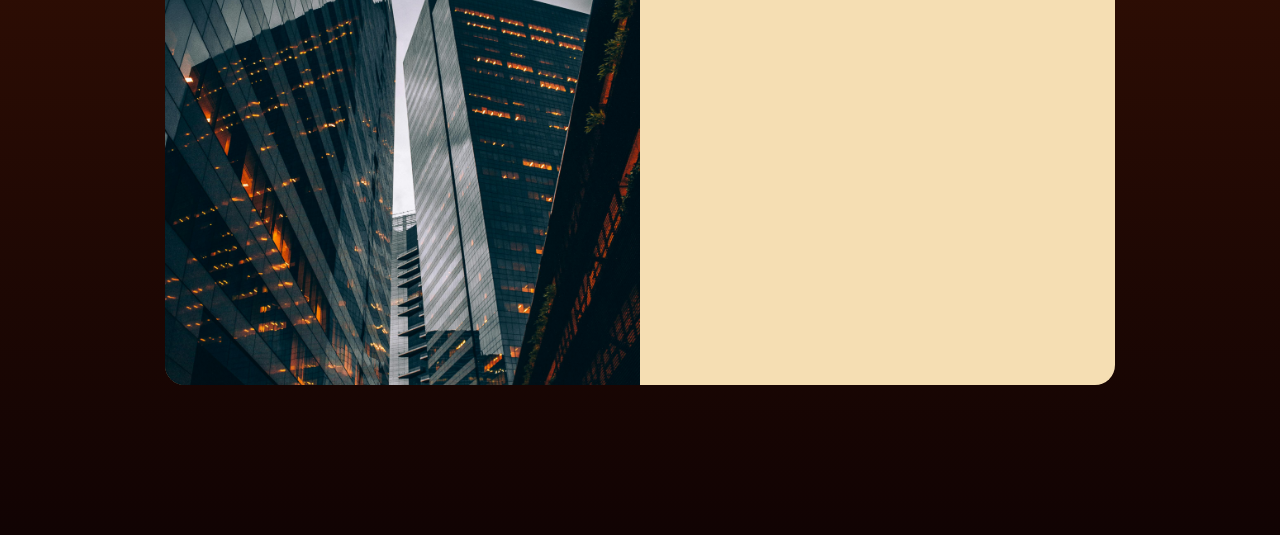
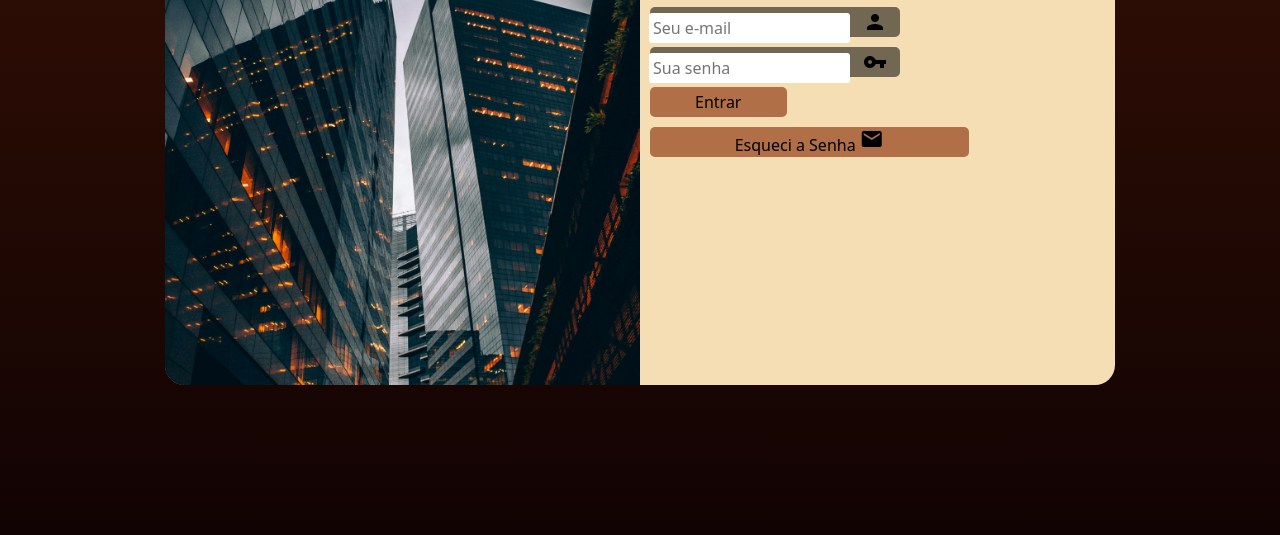
Before and after one commit to guidoferrariisotton/projetologin, a plain HTML site: page index.html in a window 1280 px wide. Shown: the part 265-800 px from the top of the page. Drawn offline with Linux system fonts and the light colour scheme.

Commit message:
atualizações e funcionalidade

```diff
--- a/index.html
+++ b/index.html
@@ -1,21 +1,58 @@
 <!DOCTYPE html>
 <html lang="pt-br">
   <head>
-    <meta charset="UTF-8">
-    <meta name="viewport" content="width=device-width, initial-scale=1.0">
+    <meta charset="UTF-8" />
+    <meta name="viewport" content="width=device-width, initial-scale=1.0" />
     <title>Projeto Login</title>
-    <link rel="stylesheet" href="style.css">
-    <link rel="stylesheet" href="mediaq.css">
+    <link rel="stylesheet" href="style.css" />
+    <link rel="stylesheet" href="mediaq.css" />
+    <link
+      href="https://fonts.googleapis.com/icon?family=Material+Icons"
+      rel="stylesheet"
+    />
   </head>
   <body>
     <main>
       <section id="login">
-            <div id="imagem">
-            </div>
+        <div id="imagem"></div>
         <div id="form">
           <h1>Login</h1>
-                <p>Seja Bem Vindo. Faça o Login para acessar. As informações do Ambiente</p>
-                <form action="login.php" method="post"></form>
+          <p>
+            Seja Bem Vindo. Faça o Login para acessar. As informações do
+            Ambiente
+          </p>
+          <form action="login.php" method="post" autocomplete="on">
+            <div class="campo">
+              <label for="ilogin"></label>
+              <input
+                type="email"
+                name="login"
+                id="ilogin"
+                placeholder="Seu e-mail"
+                autocomplete="email"
+                required
+                minlength="15"
+              />
+              <span class="material-icons">person</span>
+            </div>
+            <div class="campo">
+              <label for="isenha"></label>
+              <input
+                type="password"
+                name="senha"
+                id="isenha"
+                placeholder="Sua senha"
+                autocomplete="current-password"
+                required
+                minlength="8"
+              />
+              <span class="material-icons">vpn_key</span>
+            </div>
+            <input type="submit" value="Entrar" />
+            <a href="esqueci.html" id="botao"
+              >Esqueci a Senha <i class="material-icons">mail</i></a
+            >
+          </form>
         </div>
       </section>
     </main>
--- a/mediaq.css
+++ b/mediaq.css
@@ -19,6 +19,16 @@ body{
         float: right;
         width: 60%;
     }
+
+    form>div.campo{
+        background-color: rgba(0, 0, 0, 0.534);
+        display: block;
+        height: 30px;
+        border-radius: 5px;
+        margin-top: 10px;
+        width: 55%;
+        padding-left: 5px;
+    }
 }
 
 @media screen and (min-width:992px) {
@@ -39,4 +49,14 @@ body{
         float: right;
         width: 50%;
     }
+
+    form>div.campo{
+        background-color: rgba(0, 0, 0, 0.534);
+        display: block;
+        height: 30px;
+        border-radius: 5px;
+        margin-top: 10px;
+        width: 55%;
+        padding-left: 5px;
+    }
 }
--- a/style.css
+++ b/style.css
@@ -44,3 +44,73 @@ section#login>div#form{
     padding: 10px;
     display: block;
 }
+
+div>h1{
+    text-align: center;
+    margin-bottom: 10px;
+    font-size: 2.2em;
+}
+
+div>form>p{
+    font-size: 1.2em;
+}
+
+form>div.campo{
+    background-color: rgba(0, 0, 0, 0.534);
+    display: block;
+    height: 30px;
+    border-radius: 5px;
+    margin-top: 10px;
+    width: 100%;
+    padding-left: 5px;
+}
+
+div.campo>span{
+    padding: 3px;
+    width: 40px;
+    font-size: 1.5;
+}
+
+div.campo>input{
+    font-size: 1em;
+    width: calc(90% - 20px);
+    background-color: white;
+    height: 100%;
+    transform: translate(-6px);
+    border: 0px;
+    border-radius: 3px;
+    padding: 4px;
+}
+
+form> input[type= submit]{
+    display: block;
+    font-size: 1em;
+    width: 30%;
+    height: 30px;
+    background-color:  #892e07a1;
+    border: none;
+    border-radius: 5px;
+    margin-top: 10px;
+}
+
+form> input[type= submit]:hover{
+    background-color: #892e07cd;
+}
+
+form>a#botao{
+    display: block;
+    text-align: center;
+    font-size: 1em;
+    width: 70%;
+    height: 30px;
+    background-color:  #892e07a1;
+    border-radius: 5px;
+    margin-top: 10px;
+    text-decoration: none;
+    color: black;
+    font-size: 1em;
+}
+
+form>a#botao:hover{
+    background-color: #892e07cd;
+}
```
Lines whose indentation alone changed are shown as unchanged.
